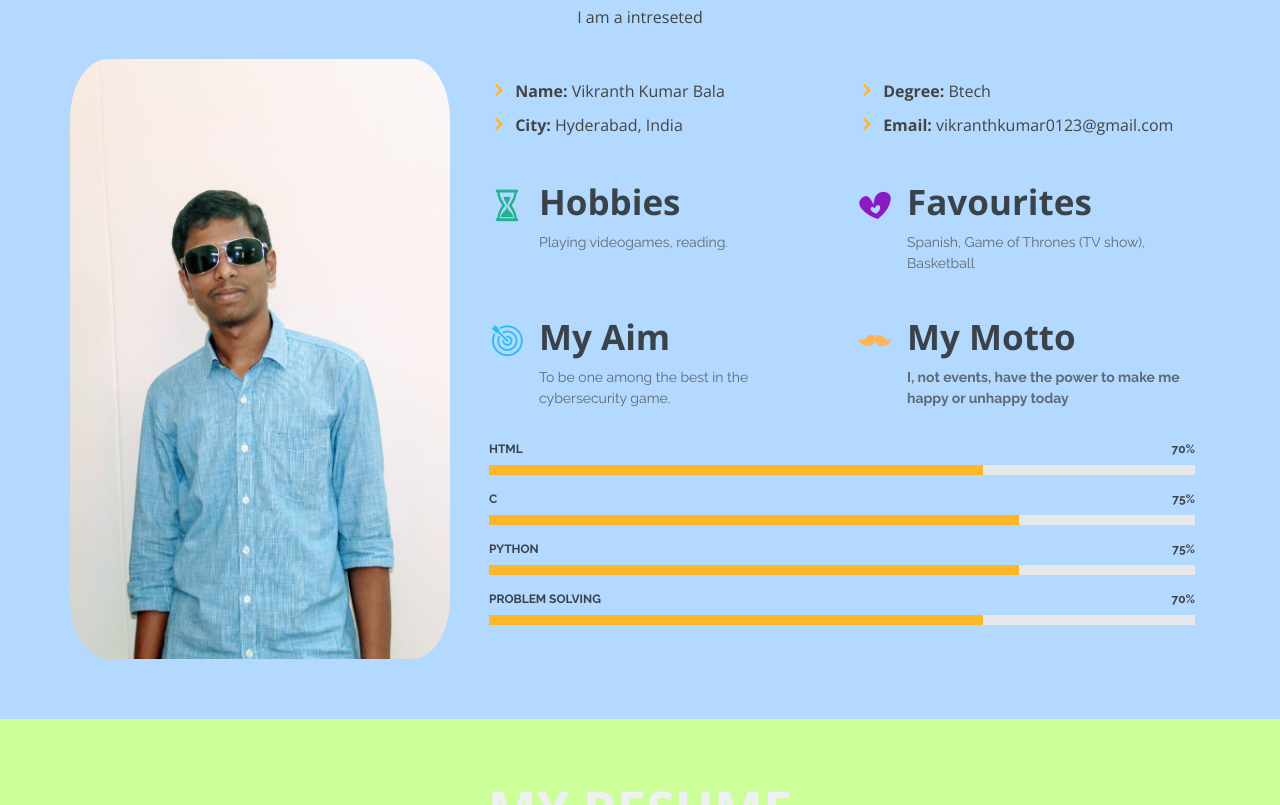
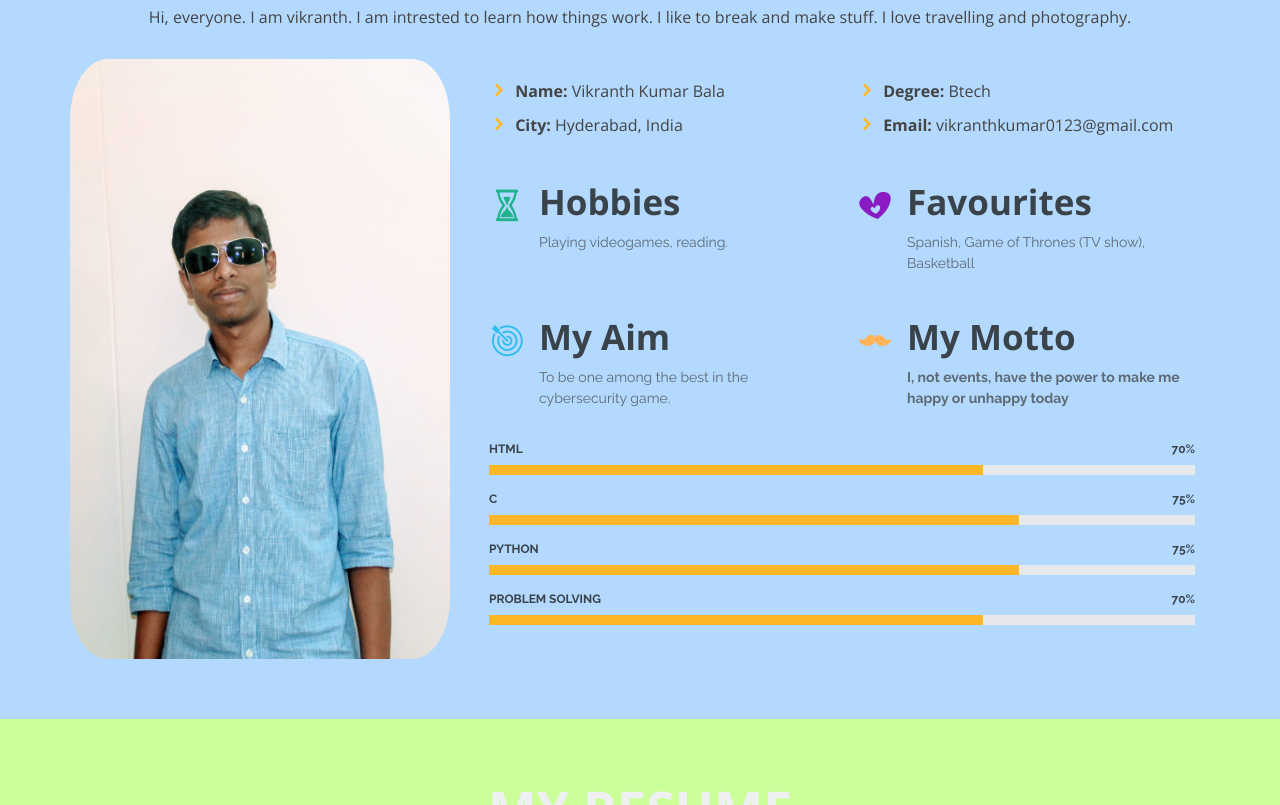
Before and after one commit to VikranthBala/Aboutme, a plain HTML site: page index.html in a window 1280 px wide. Shown: the part 943-1748 px from the top of the page. Drawn offline with nearby package versions, Linux system fonts and the light colour scheme.

Commit message:
Final change made
changed about me section.

```diff
--- a/index.html
+++ b/index.html
@@ -57,7 +57,7 @@
         <div class="section-title">
           <span id = "span2">About Me</span>
           <h2>About Me</h2>
-          <p>I am a intreseted </p>
+          <p>Hi, everyone. I am vikranth. I am intrested to learn how things work. I like to break and make stuff. I love travelling and photography.  </p>
         </div>
 
         <div class="row">
```
